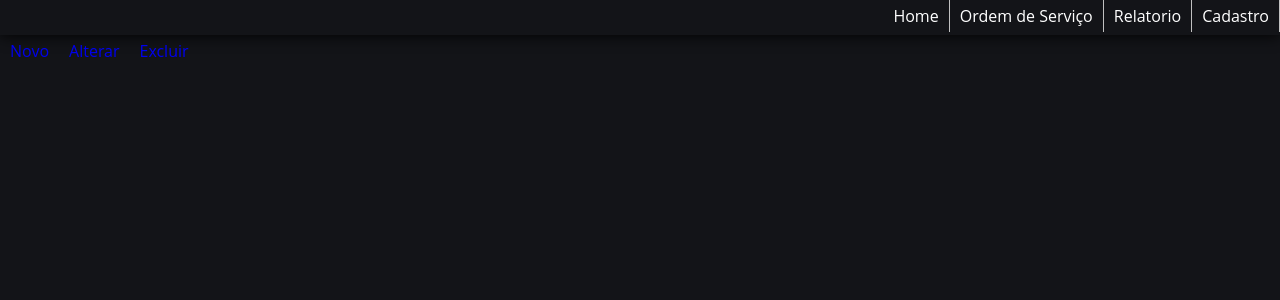
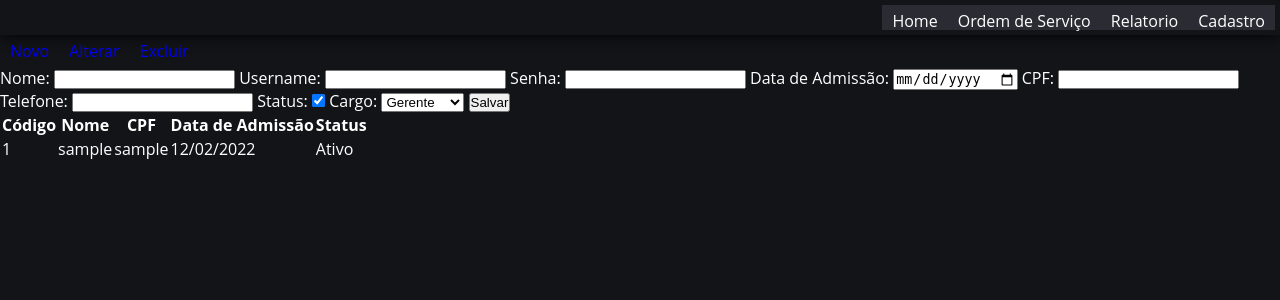
Before and after one commit to ogabrielfelipe/SGOM-Repository, a Flask app: page /Funcionario in a window 1280 px wide. Shown: the top 300 px of the page. Run offline with Flask 2, Linux system fonts and the light colour scheme; the visitor is signed in with stand-in values (Sample User, id 1); data comes from the database, SQL or seed files in the repository; some libraries are stand-ins or nearby versions.

Commit message:
criação da funcionalidade Cadastrar e Buscar Funcionarios

```diff
--- a/app/bluePrints/funcionario.py
+++ b/app/bluePrints/funcionario.py
@@ -1,5 +1,5 @@
 from flask import Blueprint, render_template
-from ..controller.funcionarioController import cad_funcionario, atualiza_funcionario, busca_funcionario
+from ..controller.funcionarioController import cad_funcionario, atualiza_funcionario, busca_funcionario, busca_funcionarios
 from datetime import datetime
 from datetime import timezone, timedelta
 from flask_login import LoginManager, login_required
@@ -30,6 +30,12 @@ def cadastra_funcionario():
     return cad_funcionario()
 
 
+@func.route('/Funcionario/BuscaFuncionaios', methods=['POST'])
+@login_required
+def busc_funcionaios():
+    return busca_funcionarios()
+
+
 @func.route('/Funcionario/Atualizar/<int:codigo>', methods=['PATCH'])
 @login_required
 def alter_funcionario(codigo):
--- a/app/controller/funcionarioController.py
+++ b/app/controller/funcionarioController.py
@@ -16,7 +16,7 @@ def cad_funcionario():
     senha = generate_password_hash(resp['senha'])
     telefone = resp['telefone']
     status = bool(resp['status'])
-    tipoFuncionario = resp['tipoFuncionario']
+    tipoFuncionario = int(resp['tipoFuncionario'])
 
     valid_cpf = CPF()
     cpf = valid_cpf.validate(resp['cpf'])
@@ -24,7 +24,7 @@ def cad_funcionario():
     try:
         dataA = datetime.strptime(resp['dataA'], '%Y-%m-%d').date()
         if cpf:
-            func = Funcionario(nome=nome, user=usuario, senha=senha, cpf=cpf, tel=telefone, dataA=dataA, tFunc=tipoFuncionario,
+            func = Funcionario(nome=nome, user=usuario, senha=senha, cpf=resp['cpf'], tel=telefone, dataA=dataA, tFunc=tipoFuncionario,
                                status=status)
             try:
                 db.session.add(func)
@@ -75,6 +75,12 @@ def atualiza_funcionario(id):
             return jsonify({'msg': 'Data inválido', 'dados': {}, 'error': str(e)}), 401
 
 
+def busca_funcionarios():
+    func = Funcionario.query.all()
+    if func:
+        return jsonify({'msg': 'Busca Efetuada', 'dados': funcionarios_schema.dump(func)}), 200
+    return None
+
 
 def funcionario_username(username):
     try:
--- a/app/model/Funcionario.py
+++ b/app/model/Funcionario.py
@@ -31,7 +31,7 @@ class Funcionario(UserMixin, db.Model):
 
 class FuncionarioSchema(ma.Schema):
     class Meta:
-        fields = ('status', 'nome', 'dataDeAdmissao', 'cpf', 'telefone', 'usuario', 'senha', 'tipoFuncionario')
+        fields = ('id', 'status', 'nome', 'dataDeAdmissao', 'cpf', 'telefone', 'usuario', 'senha', 'tipoFuncionario')
 
 
 funcionario_schema = FuncionarioSchema()
--- a/app/static/css/funcionario.css
+++ b/app/static/css/template.css
@@ -15,25 +15,35 @@ body{
     list-style:none;
     border:1px ;
     float:right;
+
+    background-color: #2a2b33;
+    margin: 5px;
+
+
 }
 
 .menu li{
     position:relative;
     float:left;
-    border-right:1px solid #c0c0c0;
 }
 
 .menu li a{
     color:white;
     text-decoration:none;
     padding:5px 10px;
-    display:block;
+
+    display: flex;
+    align-items: center;
+    text-align: center;
+    justify-content: center;
+
+
 }
 
 .menu li a:hover{
     background:#333;
     color: yellow;
-    text-shadow:0px 0px 5px #fff;
+
 }
 
 .content-nav{
--- a/app/static/js/funcionario.js
+++ b/app/static/js/funcionario.js
@@ -1,12 +1,81 @@
-function logout(){
-    const entry = {}
-    Envia(entry, '/Auth/Logout', 'DELETE')
-    .then((response) => {
-        if (response['msg'] === 'Logout com sucesso'){
-            window.location.href = "/"
-        }
+function salvaFuncionario(){
+    let nome = document.getElementById("nome").value;
+    let username =document.getElementById("username").value;
+    let senha = document.getElementById("senha").value;
+    let data = document.getElementById("dataA").value;
+    let cpf = document.getElementById("cpf").value;
+    let telefone = document.getElementById("telefone").value;
+    let st = document.getElementById("status").value;
+    let status;
+    if (st.checked){
+        status = true;
+    }else{
+        status = false;
+    }
+
+    let funcionario = document.getElementById("tFuncionario");
+    const entry = {
+        "nome": nome,
+        "usuario": username,
+        "senha": senha,
+        "dataA": data,
+        "cpf": cpf,
+        "telefone": telefone,
+        "status": status,
+        "tipoFuncionario": funcionario.options[funcionario.selectedIndex].value
+    };
+    Envia(entry, '/Funcionario/Cadastrar', 'POST')
+    .then((resposta) => {
+        console.log(resposta);
+        carregaTable();
     })
     .catch((error) => {
         console.log(error)
+    });
+
+}
+
+
+
+function carregaTable(){
+    Envia('', '/Funcionario/BuscaFuncionaios', 'POST')
+    .then((resposta) => {
+        $('#tableFuncTbody tr').remove();
+        $(resposta['dados']).each( function(){
+
+            let situacao = ''
+            if (this.status == true){
+                situacao = "Ativo";
+            }else{
+                situacao = "Inativo";
+            }
+
+            let dataAtual = new Date(this.dataDeAdmissao);
+            let dataAtualFormatada = (adicionaZero(dataAtual.getDate().toString()) + "/" + (adicionaZero(dataAtual.getMonth()+1).toString()) + "/" + dataAtual.getFullYear());
+
+            $('#tableFuncTbody').append(
+                '<tr><td>'+
+                        this.id +
+                '</td><td>' +
+                        this.nome +
+                '</td><td>'+
+                        this.cpf +
+                '</td><td>' +
+                        dataAtualFormatada +
+                '</td><td>' +
+                        situacao +
+                '</td></tr>'
+            );
+        });
     })
+    .catch((error) => {
+        console.log(error)
+    });
 }
+
+function adicionaZero(numero){
+    if (numero <= 9)
+        return "0" + numero;
+    else
+        return numero;
+}
--- a/app/static/js/main.js
+++ b/app/static/js/main.js
@@ -16,6 +16,19 @@ function login(usuario, senha){
 }
 
 
+function logout(){
+    const entry = {}
+    Envia(entry, '/Auth/Logout', 'DELETE')
+    .then((response) => {
+        if (response['msg'] === 'Logout com sucesso'){
+            window.location.href = "/"
+        }
+    })
+    .catch((error) => {
+        console.log(error)
+    })
+}
+
 function Envia(entry, url, method){
     return new Promise((resolve, reject)=>{
         $.ajax({
--- a/app/templates/funcionario.html
+++ b/app/templates/funcionario.html
@@ -1,8 +1,81 @@
 {% extends "template.html"%}
 
 {%block title%}
+Funcionário
 {%endblock%}
+
+
+{% block styles%}
+
+<script src="{{url_for('static', filename='js/funcionario.js')}}"></script>
+{% endblock %}
 
 {%block section%}
 
+<div class="content-opcoes">
+    <ul class="opcoes">
+        <li><a href="#">Novo</a></li>
+        <li><a href="#">Alterar</a></li>
+        <li><a href="#">Excluir</a></li>
+    </ul>
+</div>
+
+
+<div>
+    <label for="nome">Nome: </label>
+    <input type="text" name="nome" id="nome">
+
+    <label for="username">Username: </label>
+    <input type="text" name="username" id="username">
+
+    <label for="senha">Senha: </label>
+    <input type="password" name="senha" id="senha">
+
+    <label for="dataA">Data de Admissão: </label>
+    <input type="date" name="dataA" id="dataA">
+
+    <label for="cpf">CPF: </label>
+    <input type="text" name="cpf" id="cpf">
+
+    <label for="telefone">Telefone: </label>
+    <input type="tel" name="telefone" id="telefone">
+
+    <label for="status">Status: </label>
+    <input type="checkbox" name="status" checked id="status">
+
+    <label for="tFuncionario">Cargo: </label>
+    <select name="tFuncionario" id="tFuncionario">
+        <option value="0">Gerente</option>
+        <option value="1">Atendente</option>
+        <option value="2">Mecânico</option>
+    </select>
+
+
+    <button id="btnSalvar" onclick="salvaFuncionario()">
+        Salvar
+    </button>
+
+
+
+
+    <table>
+        <thead>
+            <th>Código</th>
+            <th>Nome</th>
+            <th>CPF</th>
+            <th>Data de Admissão</th>
+            <th>Status</th>
+        </thead>
+        <tbody id="tableFuncTbody">
+
+        </tbody>
+    </table>
+
+
+    <script>
+        carregaTable();
+    </script>
+
+
+</div>
 {%endblock%}
--- a/app/templates/template.html
+++ b/app/templates/template.html
@@ -5,44 +5,32 @@
     <meta charset="UTF-8">
     <title>{% block title %}{% endblock%}</title>
     <script type="text/javascript" src="https://code.jquery.com/jquery-3.5.1.js"></script>
-    <link rel="stylesheet" href="{{ url_for('static', filename='css/funcionario.css')}}">
-    <script src="{{url_for('static', filename='js/funcionario.js')}}"></script>
+    <link rel="stylesheet" href="{{ url_for('static', filename='css/template.css')}}">
     <script src="{{url_for('static', filename='js/main.js')}}"></script>
+    <script type="text/javascript" src="https://cdn.datatables.net/1.11.3/js/jquery.dataTables.min.js"></script>
+    {% block styles%}
+    {% endblock %}
+
 </head>
 
 <body>
     <header>
         <div class="content-nav">
-            <!--<nav>
-                <a href="{{ url_for('func.root_funcionario')}}">Home</a>
-                <button onclick="logout()">
-                    Logout
-                </button>
-            </nav>-->
             <ul class="menu">
                 <li><a href="#">Home</a></li>
                 <li><a href="#">Ordem de Serviço</a></li>
                 <li><a href="#">Relatorio </a></li>
                 <li><a href="#">Cadastro</a></li>
+            </ul>
         </div>
 
     </header>
-    <div class="content-opcoes">
-        <ul class="opcoes">
-            <li><a href="#">Novo</a></li>
-            <li><a href="#">Alterar</a></li>
-            <li><a href="#">Excluir</a></li>
-        </ul>
-    </div>
-
-    <section>
+    <section style="color: white;">
         {% block section %}
 
         {%endblock%}
     </section>
 
-
-    <script src="{{url_for('static', filename='js/funcionario.js')}}"></script>
 </body>
 
 </html>
--- a/requirements.txt
+++ b/requirements.txt
@@ -2,6 +2,7 @@ click==8.0.3
 Flask==2.0.2
 flask-marshmallow==0.14.0
 Flask-SQLAlchemy==2.5.1
+flask-login==0.5.0
 greenlet==1.1.2
 itsdangerous==2.0.1
 Jinja2==3.0.3
```
